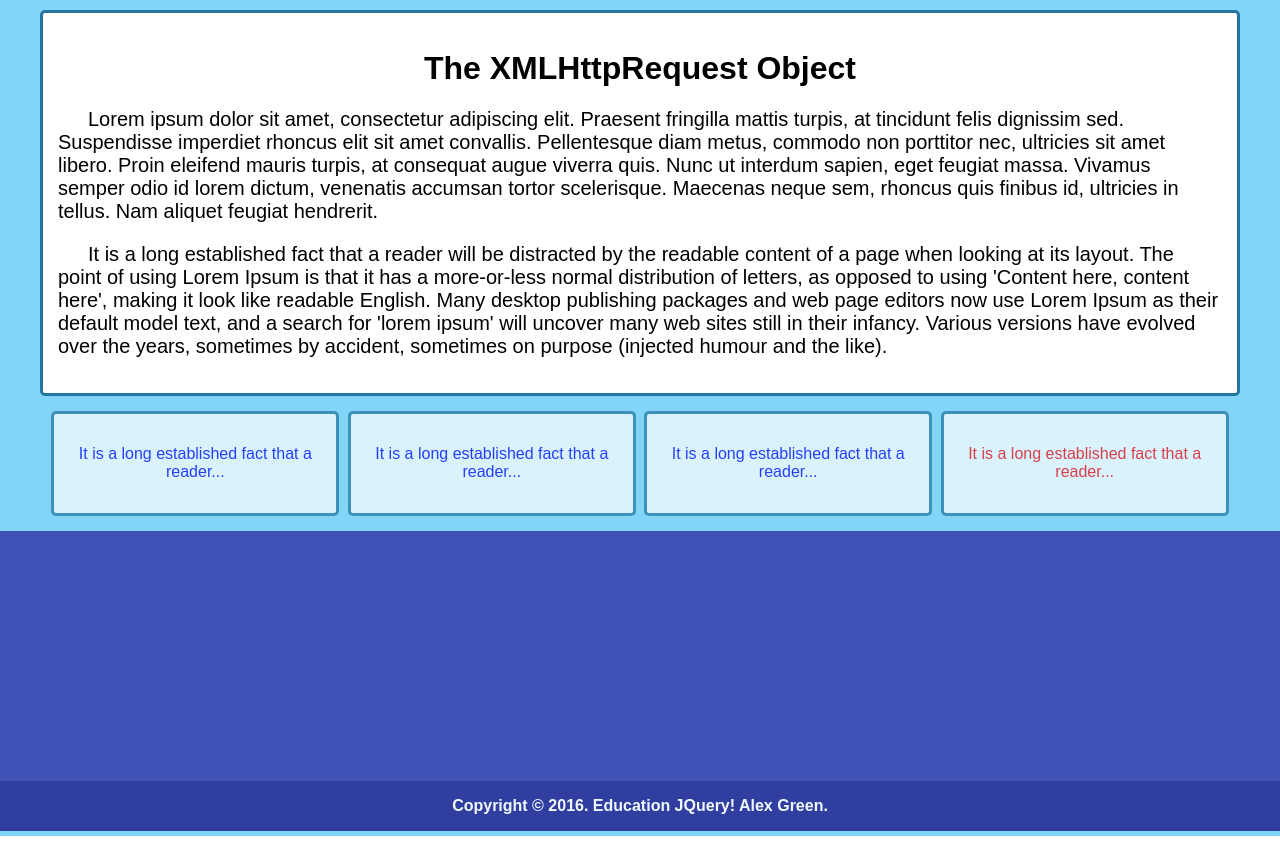
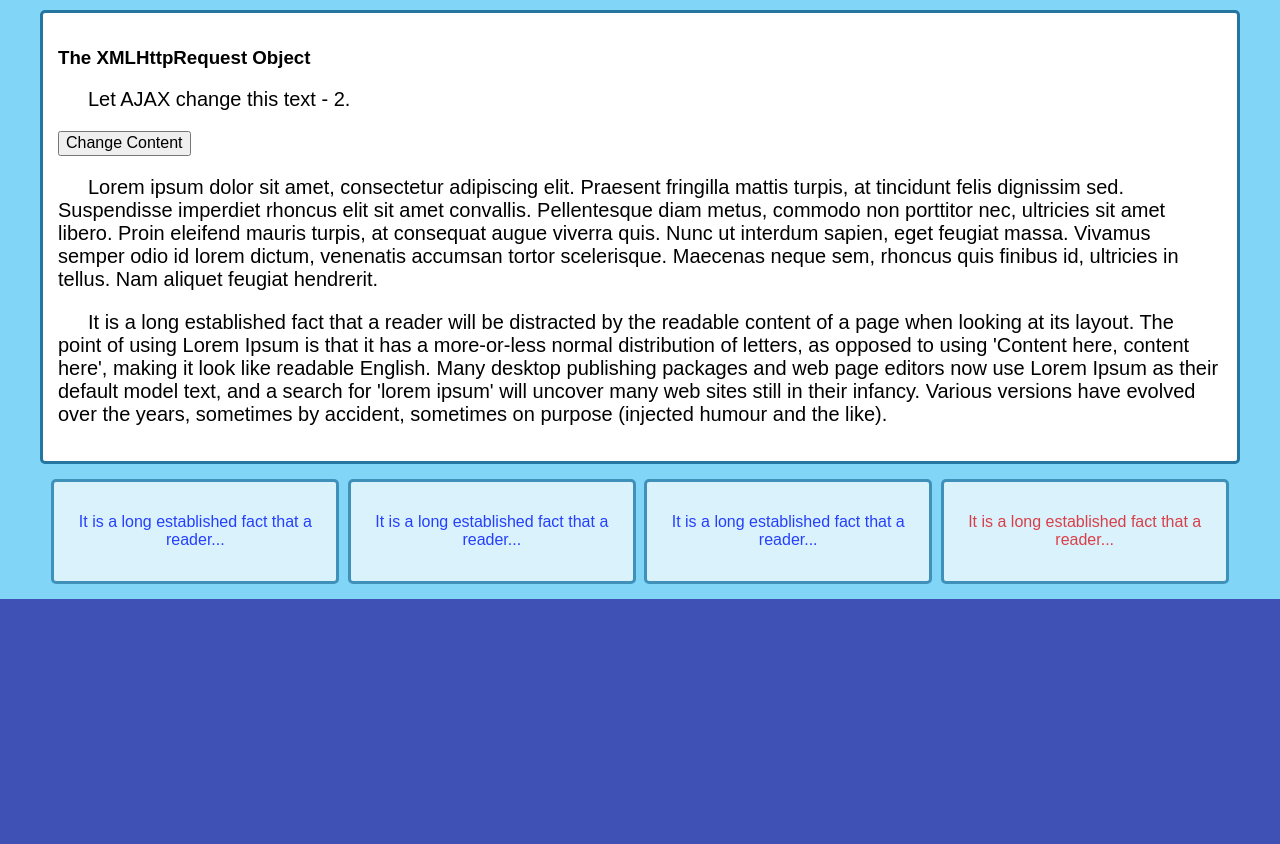
Before and after one commit to Sanjadoc/jQuery-w3s-edu, a plain HTML site: page index.html in a window 1280 px wide. Shown: the part 2838-3682 px from the top of the page. Drawn offline with Linux system fonts and the light colour scheme.

Commit message:
JQw3s-10-ajax request an response

```diff
--- a/index.html
+++ b/index.html
@@ -114,12 +114,17 @@
 
             <button type="button" onclick="loadDoc()">Change Content</button>
 
+
           </div>
 
 
          <div id="conCenter" class="test5">
 
-            <p id="p-append"><h1>The XMLHttpRequest Object</h1></p>
+            <h3>The XMLHttpRequest Object</h3>
+
+            <p id="demo-ajax2">Let AJAX change this text - 2.</p>
+
+            <button type="button" onclick="ajaxTest()">Change Content</button>
 
             <p class="forP">Lorem ipsum dolor sit amet, consectetur adipiscing elit. Praesent fringilla mattis turpis, at tincidunt felis dignissim sed. Suspendisse imperdiet rhoncus elit sit amet convallis. Pellentesque diam metus, commodo non porttitor nec, ultricies sit amet libero. Proin eleifend mauris turpis, at consequat augue viverra quis. Nunc ut interdum sapien, eget feugiat massa. Vivamus semper odio id lorem dictum, venenatis accumsan tortor scelerisque. Maecenas neque sem, rhoncus quis finibus id, ultricies in tellus. Nam aliquet feugiat hendrerit.
            </p>
--- a/js/script.js
+++ b/js/script.js
@@ -227,7 +227,9 @@ $(document).ready(function(){
 
 //AJAX
 function loadDoc() {
+
     var xhttp;
+
     if (window.XMLHttpRequest) {
     // code for modern browsers
         xhttp = new XMLHttpRequest();
@@ -235,11 +237,42 @@ function loadDoc() {
     // code for IE6, IE5
         xhttp = new ActiveXObject("Microsoft.XMLHTTP");
     }
+
     xhttp.onreadystatechange = function() {
         if (this.readyState == 4 && this.status == 200) {
             document.getElementById("demo-ajax").innerHTML = this.responseText;
         }
     };
+
     xhttp.open("GET", "js/ajax_info.txt", true);
     xhttp.send();
+
+    //xhttp.open("POST", "js/ajax_demo.asp", true);
+    //xhttp.setRequestHeader("Content-type", "application/x-www-form-urlencoded");
+    //xhttp.send("fname=Henry&lname=Ford");
+};
+
+
+//Ajax 2
+function ajaxTest() {
+
+    var xhttp;
+
+    if (window.XMLHttpRequest) {
+    // code for modern browsers
+        xhttp = new XMLHttpRequest();
+    } else {
+    // code for IE6, IE5
+        xhttp = new ActiveXObject("Microsoft.XMLHTTP");
     }
+
+    xhttp.onreadystatechange = function() {
+        if (this.readyState == 4 && this.status == 200) {
+              document.getElementById("demo-ajax2").innerHTML = this.responseText;
+        }
+    };
+
+    xhttp.open("GET", 'js/ajax_info.txt', true);
+    xhttp.send();
+
+};
```
Lines whose indentation alone changed are shown as unchanged.
